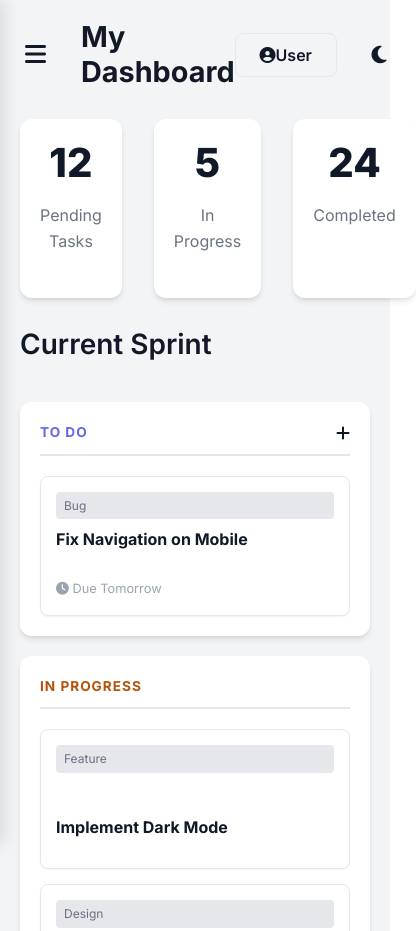
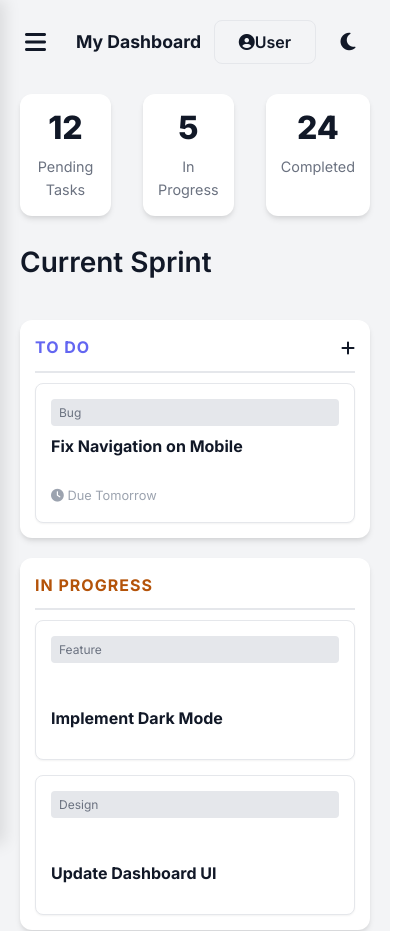
Before and after one commit to shalinii1402/Project_Management_Tool, a plain HTML site: page user-dashboard.html in a window 390 px wide. Shown: the top 931 px of the page, 416 px wide, since content can reach past the window. Drawn offline with Linux system fonts and the light colour scheme.

Commit message:
dashboard

```diff
--- a/assets/css/style.css
+++ b/assets/css/style.css
@@ -707,12 +707,13 @@ footer {
 
 /* Authentication Pages */
 .auth-page {
-    height: 100vh;
+    min-height: 100vh;
     display: flex;
     align-items: center;
     justify-content: center;
     background-color: var(--bg-surface);
-    overflow: hidden;
+    overflow-y: auto;
+    padding: 40px 20px;
 }
 
 .auth-card {
@@ -909,7 +910,46 @@ footer {
     }
 
     #section-title {
-        font-size: 1.8rem;
+        font-size: 1.3rem;
+        white-space: nowrap;
+    }
+
+    .dashboard-header-container>div:first-child {
+        gap: 10px !important;
+    }
+
+    @media (max-width: 480px) {
+        #section-title {
+            font-size: 1.1rem;
+        }
+
+        .dashboard-header-container,
+        .dashboard-header-container>div:last-child {
+            gap: 10px !important;
+        }
+    }
+
+    /* Compact Dashboard Elements */
+    .kanban-col {
+        padding: 15px;
+    }
+
+    .kanban-col h1 {
+        font-size: 2rem;
+        margin-bottom: 0.5rem;
+    }
+
+    .kanban-col p {
+        font-size: 0.9rem;
+        margin-bottom: 0;
+    }
+
+    .kanban-header {
+        margin-bottom: 10px;
+    }
+
+    .col-title {
+        font-size: 1rem;
     }
 
     .mobile-only {
@@ -936,19 +976,10 @@ footer {
         padding: 50px 0;
     }
 
-    .section-padding {
-        padding: 50px 0;
-    }
-
     .hero {
         flex-direction: column;
         text-align: center;
         padding-top: 120px;
-    }
-
-    .hero-image {
-        width: 100%;
-        margin-top: 20px;
     }
 
     .hero-image {
```
Also changed, not shown: features.html (+3 -3 lines), 1 other file.
